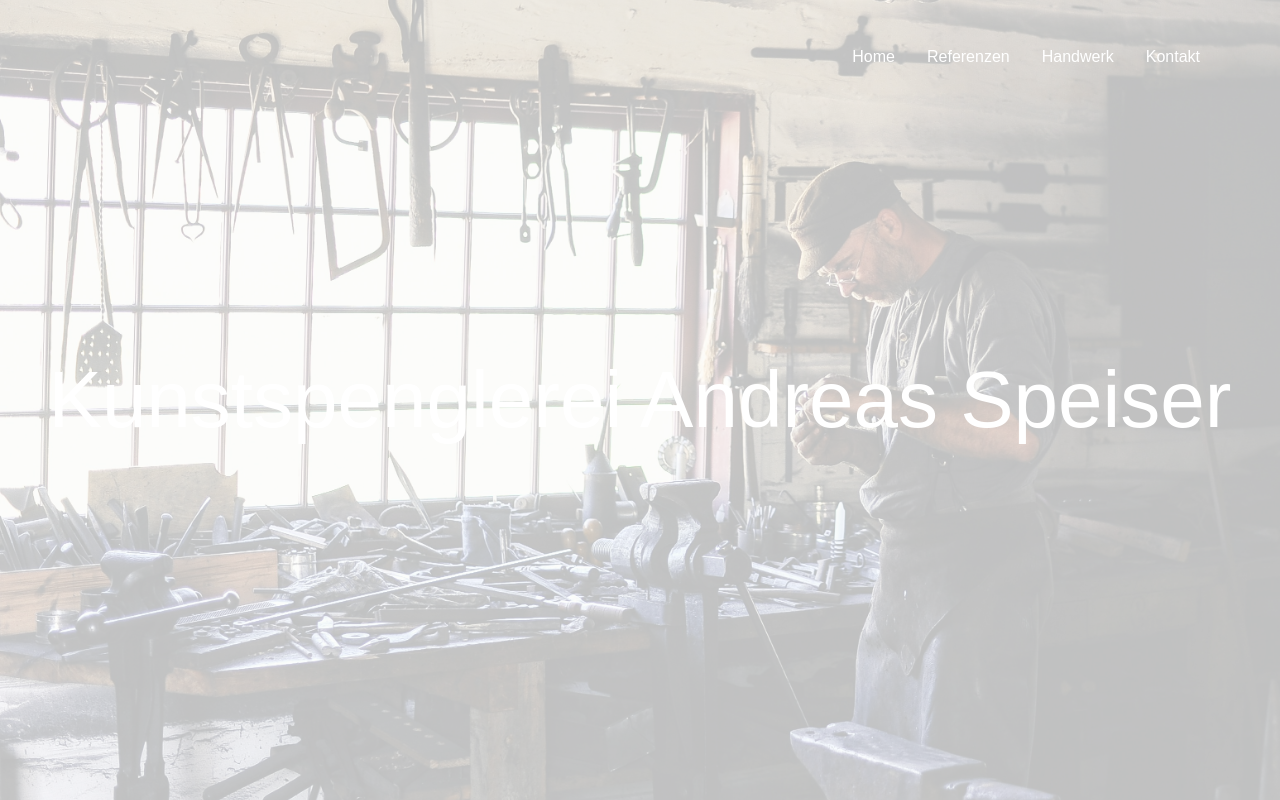
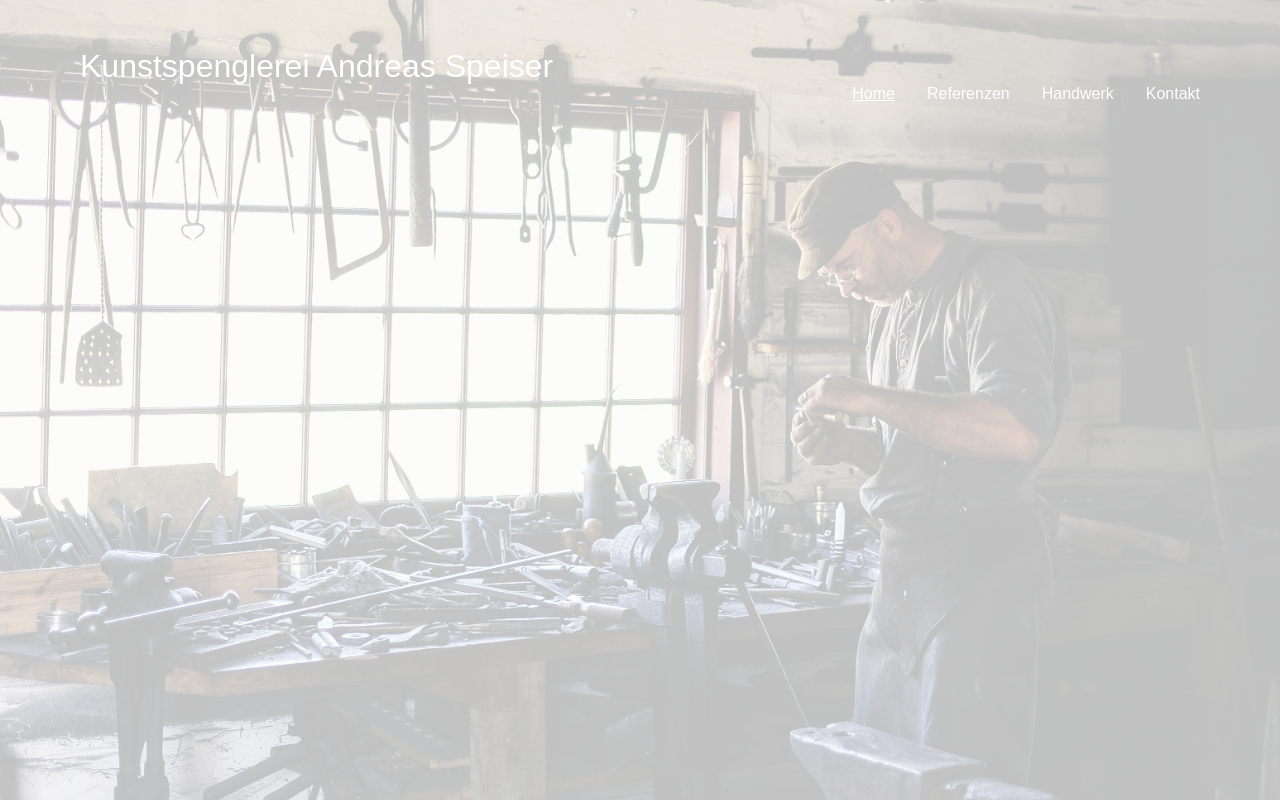
Before and after one commit to 5ebi/kunstspenglerei, a Next.js app: page / in a window 1280 px wide. Built offline with nearby package versions, Linux system fonts and the light colour scheme.

Commit message:
Change Css styles

```diff
--- a/app/Navbar.tsx
+++ b/app/Navbar.tsx
@@ -1,22 +1,45 @@
+'use client';
+
 import Link from 'next/link';
+import { usePathname } from 'next/navigation';
 import styles from './navbar.module.css';
 
 export default function Navbar() {
+  const pathname = usePathname();
   return (
     <nav className={styles.navbar}>
+      <div style={{ fontSize: '2rem' }}>
+        <Link href="/">Kunstspenglerei Andreas Speiser</Link>
+      </div>
       <ul>
         <li>
-          <Link href="/">Home</Link>
-        </li>
-
-        <li>
-          <Link href="/referenzen">Referenzen</Link>
+          <Link href="/" className={pathname === '/' ? styles.active : ''}>
+            Home
+          </Link>
         </li>
         <li>
-          <Link href="/handwerk">Handwerk</Link>
+          <Link
+            href="/referenzen"
+            className={pathname === '/referenzen' ? styles.active : ''}
+          >
+            Referenzen
+          </Link>
         </li>
         <li>
-          <Link href="/kontakt">Kontakt</Link>
+          <Link
+            href="/handwerk"
+            className={pathname === '/handwerk' ? styles.active : ''}
+          >
+            Handwerk
+          </Link>
+        </li>
+        <li>
+          <Link
+            href="/kontakt"
+            className={pathname === '/kontakt' ? styles.active : ''}
+          >
+            Kontakt
+          </Link>
         </li>
       </ul>
     </nav>
--- a/app/navbar.module.css
+++ b/app/navbar.module.css
@@ -7,6 +7,7 @@
   color: white;
   z-index: 10;
 }
+
 .navbar ul {
   display: flex;
   gap: 2rem;
@@ -16,3 +17,11 @@
 .navbar ul li {
   list-style: none;
 }
+
+.navbar ul li a:hover {
+  text-decoration: underline;
+}
+
+.active {
+  text-decoration: underline;
+}
--- a/app/page.tsx
+++ b/app/page.tsx
@@ -18,9 +18,9 @@ export default function Home() {
           zIndex: 1,
         }}
       >
-        <h1 style={{ color: 'white', fontWeight: '200', fontSize: '5rem' }}>
-          Kunstspenglerei Andreas Speiser
-        </h1>
+        {/* <h1 style={{ color: 'white', fontWeight: '200', fontSize: '5rem' }}>
+
+        </h1> */}
       </div>
       <div
         style={{
```
